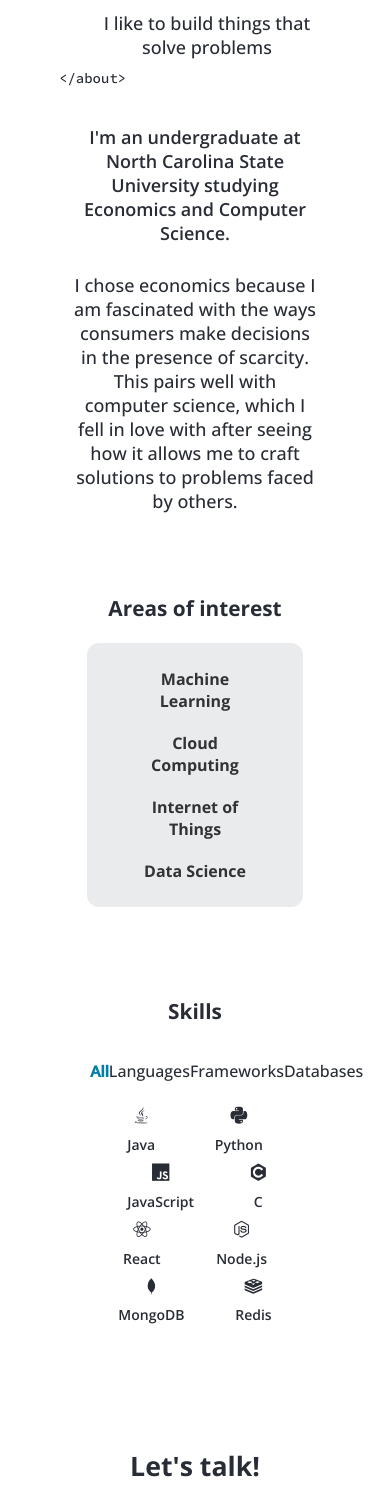
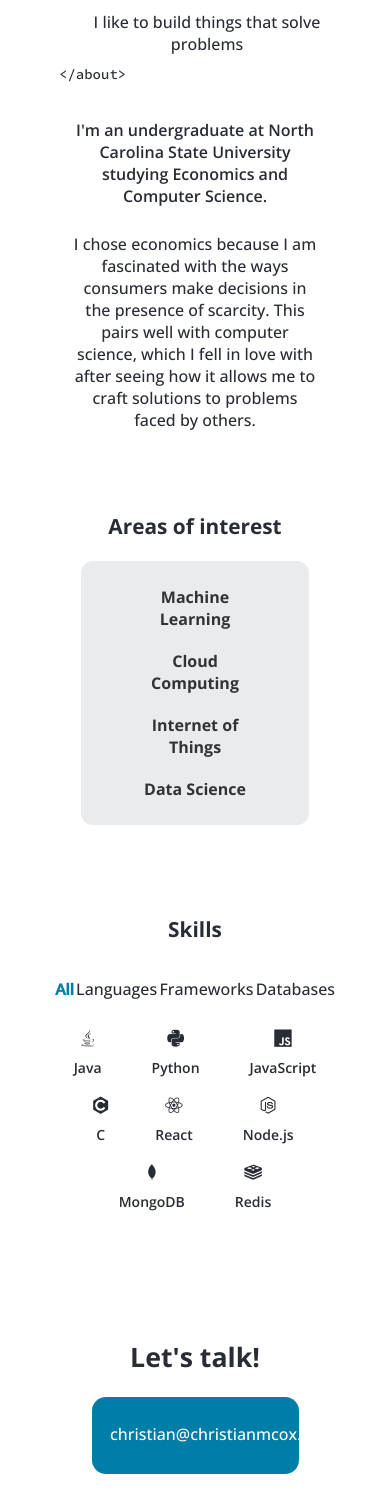
Before and after one commit to christiannnc/my-site, a React (Create React App) app: page / in a window 390 px wide. Shown: the part 1843-3347 px from the top of the page. Built offline with nearby package versions, Linux system fonts and the light colour scheme.

Commit message:
fixed responsiveness issues with the skills category selector

```diff
--- a/src/css/about.css
+++ b/src/css/about.css
@@ -171,7 +171,7 @@
     }
 
     .about-description {
-        font-size: 18px;
+        font-size: 16px;
     }
 
     .about-tag {
@@ -179,13 +179,13 @@
     }
 
     .about-detailed {
-        font-size: 18px;
+        font-size: 16px;
     }
 
     .interest-list {
         grid-template-columns: 60%;
         row-gap: 10px;
-        width: 75%;
+        width: 80%;
     }
 
     .headshot-img {
--- a/src/css/contact.css
+++ b/src/css/contact.css
@@ -48,3 +48,13 @@
         padding: 20px;
     }
 }
+
+@media (max-width: 610px) {
+    .contact-link {
+        font-size: 16px;
+    }
+
+    .form-container {
+        padding: 16px;
+    }
+}
--- a/src/css/technicalSkills.css
+++ b/src/css/technicalSkills.css
@@ -48,8 +48,9 @@
     flex-wrap: wrap;
     flex: 0 0 10em;
     column-gap: 30px;
-    width: 50%;
-    justify-content: space-evenly;
+    width: 80%;
+    justify-content: center;
+
     flex-direction: row;
     margin-top: 10px;
 }
@@ -59,6 +60,8 @@
     flex-direction: column;
     justify-content: center;
     align-items: center;
+    margin-top: 5px;
+    margin-bottom: 5px;
 }
 
 .skill-label {
@@ -91,4 +94,8 @@
     .skills-container {
         margin-top: 25px;
     }
+
+    .skills-selector-container {
+        width: 80%;
+    }
 }
```
